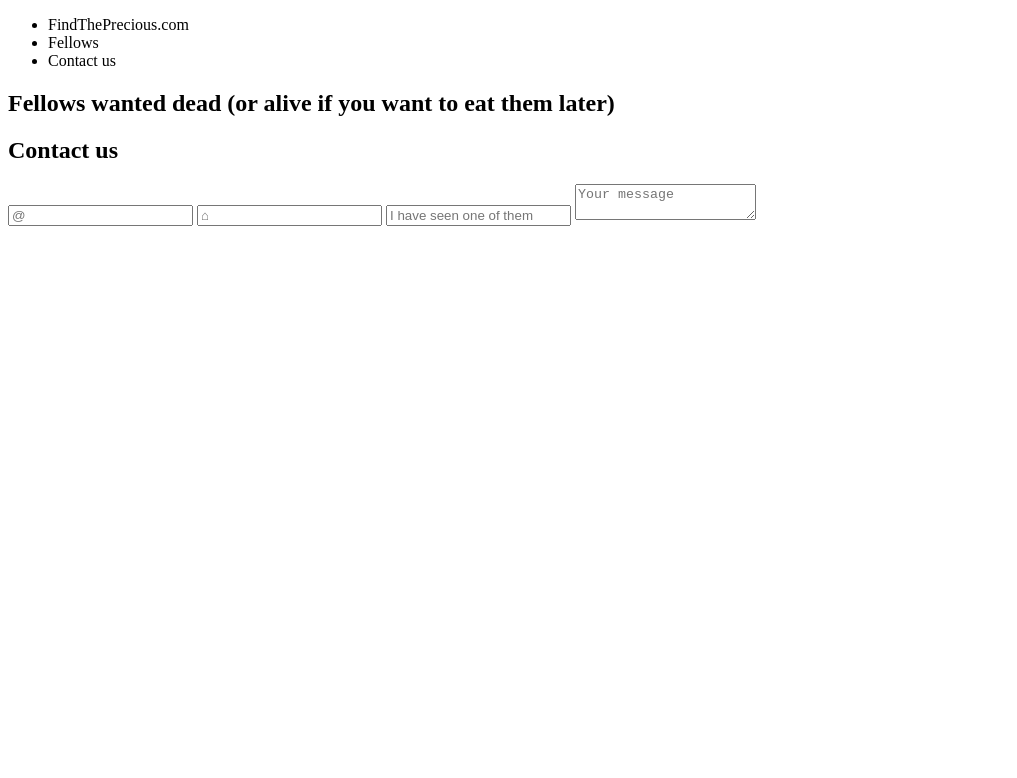
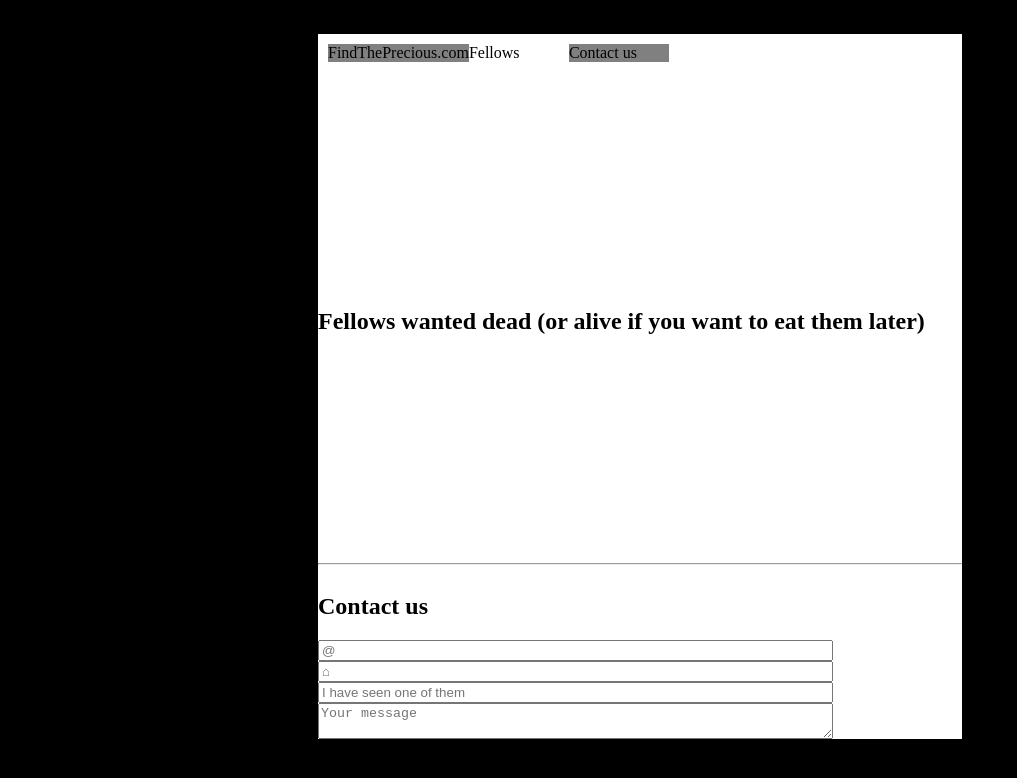
Before and after one commit to Reydet-Eric/css-quete2, a plain HTML site: page index.html in a window 1280 px wide. Shown: the whole page, without its empty margins (0-1017 px from the left). Drawn offline with Linux system fonts and the light colour scheme.

Commit message:
create css

```diff
--- a/index.html
+++ b/index.html
@@ -10,9 +10,9 @@
   </head>
 
   <body>
-    <main>
-    <nav class="menu">
-      <ul>
+    <main class="main">
+    <nav>
+      <ul class="menu">
         <li>FindThePrecious.com</li>
 
         <li>Fellows</li>
@@ -36,8 +36,9 @@
 
       <article></article>
     </section>
-
-    <form class="contact">
+        <hr>
+    <section class="contact-us">
+    <form>
       <h2>Contact us</h2>
 
       <input type="email" placeholder="@" />
@@ -48,6 +49,7 @@
 
       <textarea placeholder="Your message"></textarea>
     </form>
+</section>
     </main>
   </body>
 </html>
--- a/style.css
+++ b/style.css
@@ -0,0 +1,38 @@
+body{
+    background-color: black;
+    padding: 10px;
+}
+
+.main{
+    background-color: white;
+    margin-left: 300px;
+    margin-right: 300px;
+}
+
+.menu{
+    display: flex;
+    width: 100%;
+    padding: 10px;
+    list-style-type: none;
+    justify-content: start;
+}
+.menu li:nth-child(odd){
+    background-color: grey;
+}
+.menu li {
+    display: block;
+    min-width: 100px;
+}
+.content-top{
+    min-height: 200px;
+}
+.content-bottom{
+    min-height: 200px;
+}
+form{
+    display: flex;
+    flex-direction: column;
+
+    width: 80%;
+
+}
```
